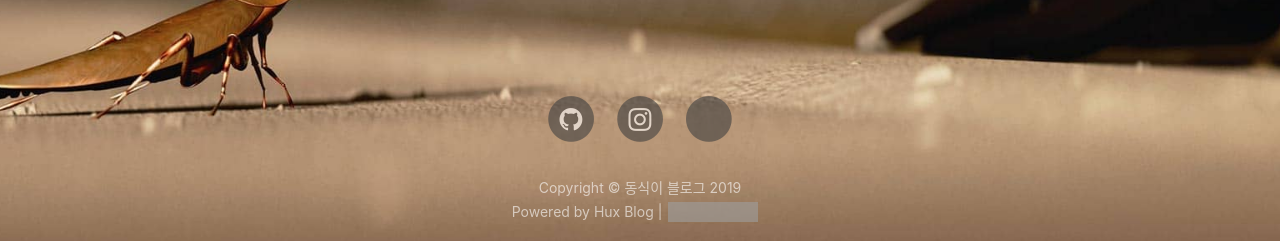
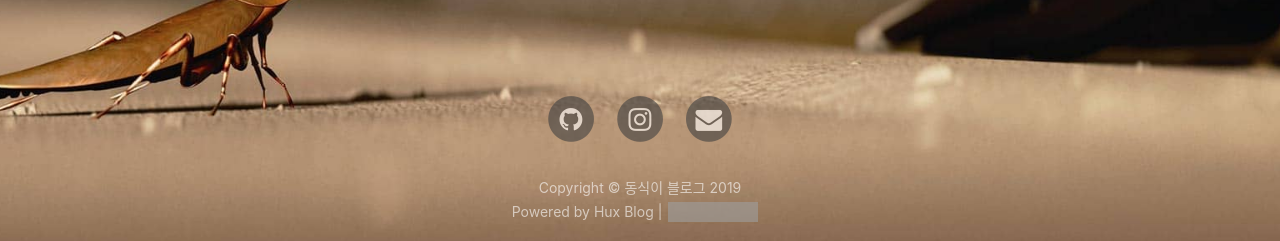
Before and after one commit to dongsik93/dongsik93.github.io, a Jekyll site: the page built from offline.html, in a window 1280 px wide. Shown: the part 656-897 px from the top of the page. Built offline with Jekyll 4.4.1, drawn with Linux system fonts in a browser that asks for light colours; nearby versions of some CDN libraries; comment, search, counter and statistics services are not loaded; grey boxes are pictures that could not be loaded.

Commit message:
Edit email icon

```diff
--- a/_includes/sns-links.html
+++ b/_includes/sns-links.html
@@ -93,7 +93,7 @@
     <a target="_blank" href="mailto:{{ site.email }}">
       <span class="fa-stack fa-lg">
         <i class="fa fa-circle fa-stack-2x"></i>
-        <i class="fa fa-email fa-stack-1x fa-inverse"></i>
+        <i class="fa fa-envelope fa-stack-1x fa-inverse"></i>
       </span>
     </a>
   </li>
```
